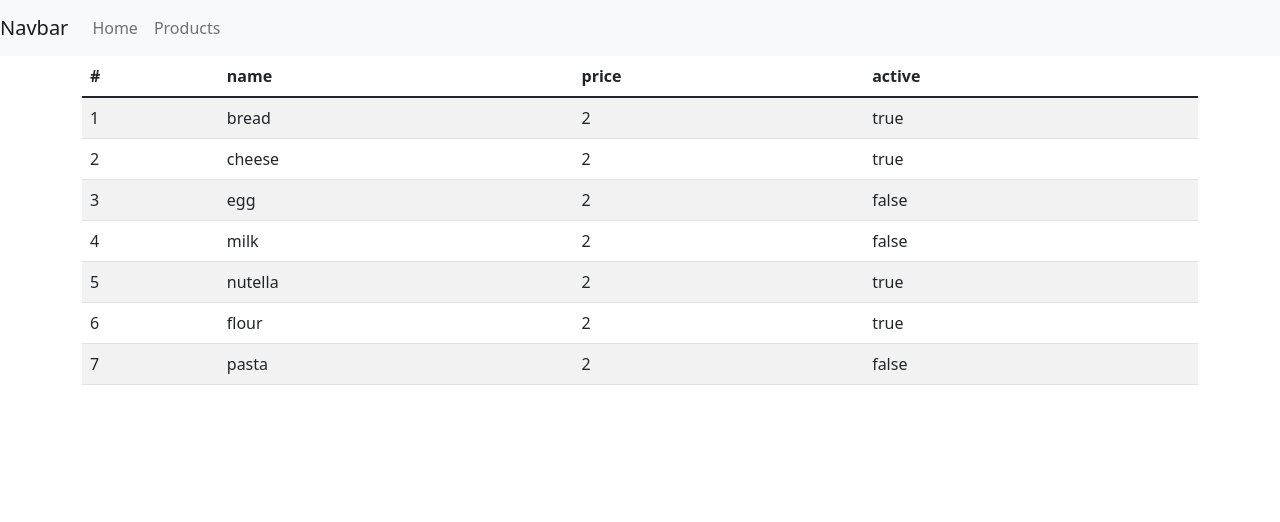
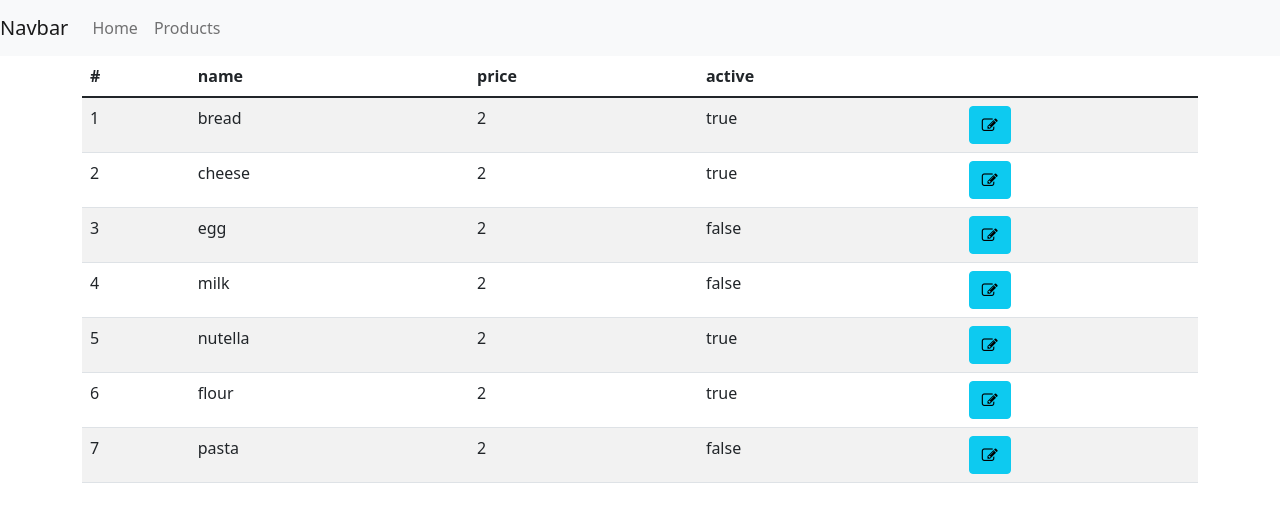
Before and after one commit to terez50/routing, an Angular app: page /products in a window 1280 px wide. Shown: the top 522 px of the page. Built offline with nearby package versions, Linux system fonts and the light colour scheme.

Commit message:
seoName bevezetése előtt

```diff
--- a/src/app/app.module.ts
+++ b/src/app/app.module.ts
@@ -6,13 +6,15 @@ import { AppComponent } from './app.component';
 import { HomeComponent } from './home/home.component';
 import { ProductComponent } from './product/product.component';
 import { NavComponent } from './nav/nav.component';
+import { ProductEditorComponent } from './page/product-editor/product-editor.component';
 
 @NgModule({
   declarations: [
     AppComponent,
     HomeComponent,
     ProductComponent,
-    NavComponent
+    NavComponent,
+    ProductEditorComponent
   ],
   imports: [
     BrowserModule,
--- /dev/null
+++ b/src/app/page/product-editor/product-editor.component.html
@@ -0,0 +1 @@
+<p>product-editor works!</p>
--- /dev/null
+++ b/src/app/page/product-editor/product-editor.component.ts
@@ -0,0 +1,15 @@
+import { Component, OnInit } from '@angular/core';
+
+@Component({
+  selector: 'app-product-editor',
+  templateUrl: './product-editor.component.html',
+  styleUrls: ['./product-editor.component.scss']
+})
+export class ProductEditorComponent implements OnInit {
+
+  constructor() { }
+
+  ngOnInit(): void {
+  }
+
+}
--- a/src/app/product/product.component.html
+++ b/src/app/product/product.component.html
@@ -7,6 +7,7 @@
             <th>name</th>
             <th>price</th>
             <th>active</th>
+            <th></th>
           </tr>
         </thead>
         <tbody>
@@ -15,6 +16,13 @@
             <td>{{ product.name }}</td>
             <td>{{ product.price }}</td>
             <td>{{ product.active }}</td>
+            <td>
+              <div class="btn-group">
+                <button [routerLink] = "[product.id]" class="btn btn-info">
+                  <i class="fa fa-edit"></i>
+                </button>
+              </div>
+            </td>
           </tr>
         </tbody>
       </table>
--- a/src/app/service/product.service.ts
+++ b/src/app/service/product.service.ts
@@ -1,5 +1,5 @@
 import { Injectable } from '@angular/core';
-import { BehaviorSubject } from 'rxjs';
+import { BehaviorSubject, Observable, of } from 'rxjs';
 import { Product } from '../model/product';
 
 @Injectable({
@@ -23,4 +23,9 @@ export class ProductService {
   getAll(): void {
     this.list$.next(this.list);
   }
+
+  get(id: number): Observable<Product | undefined> {
+    return of( this.list$.value.find( item => item.id === id ));
+  }
+
 }
```
Also changed, not shown: src/app/app-routing.module.ts (+5 -4 lines), src/app/page/product-editor/product-editor.component.scss (added), 1 other file (tests, documents, lock files or other folders). Lines whose indentation alone changed are shown as unchanged.
